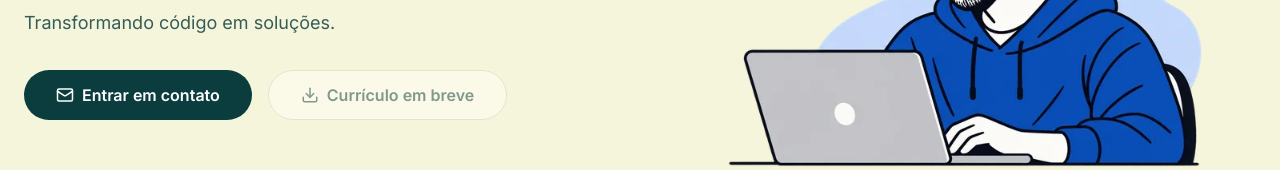
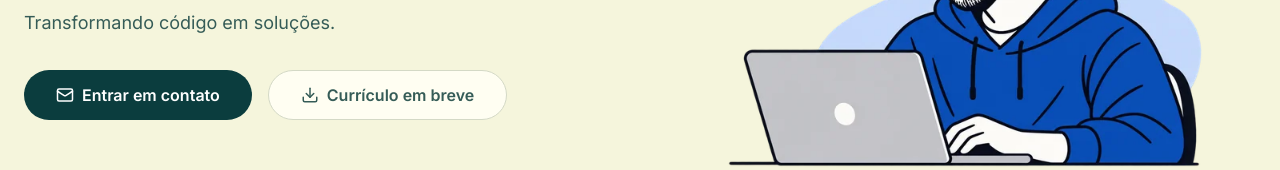
Before and after one commit to AlexandroLeao/developer-portfolio, a React (Vite) app: page / in a window 1280 px wide. Shown: the part 417-587 px from the top of the page. Built offline with nearby package versions, Linux system fonts and the light colour scheme.

Commit message:
fix: improve resume button contrast and semantics

```diff
--- a/src/App.tsx
+++ b/src/App.tsx
@@ -666,13 +666,14 @@ function App() {
               {text.hero.contact}
             </button>
 
-            <span
-              aria-label={text.hero.resumeLabel}
-              className="inline-flex cursor-not-allowed items-center justify-center gap-2 rounded-full border border-(--color-border) bg-(--color-surface) px-8 py-3 font-semibold text-(--color-text-muted) opacity-60"
+            <button
+              type="button"
+              disabled
+              className="inline-flex cursor-not-allowed items-center justify-center gap-2 rounded-full border border-(--color-border) bg-(--color-surface) px-8 py-3 font-semibold text-(--color-text-muted)"
             >
               <Download size={18} aria-hidden="true" />
               {text.hero.resume}
-            </span>
+            </button>
           </div>
         </div>
 
```
